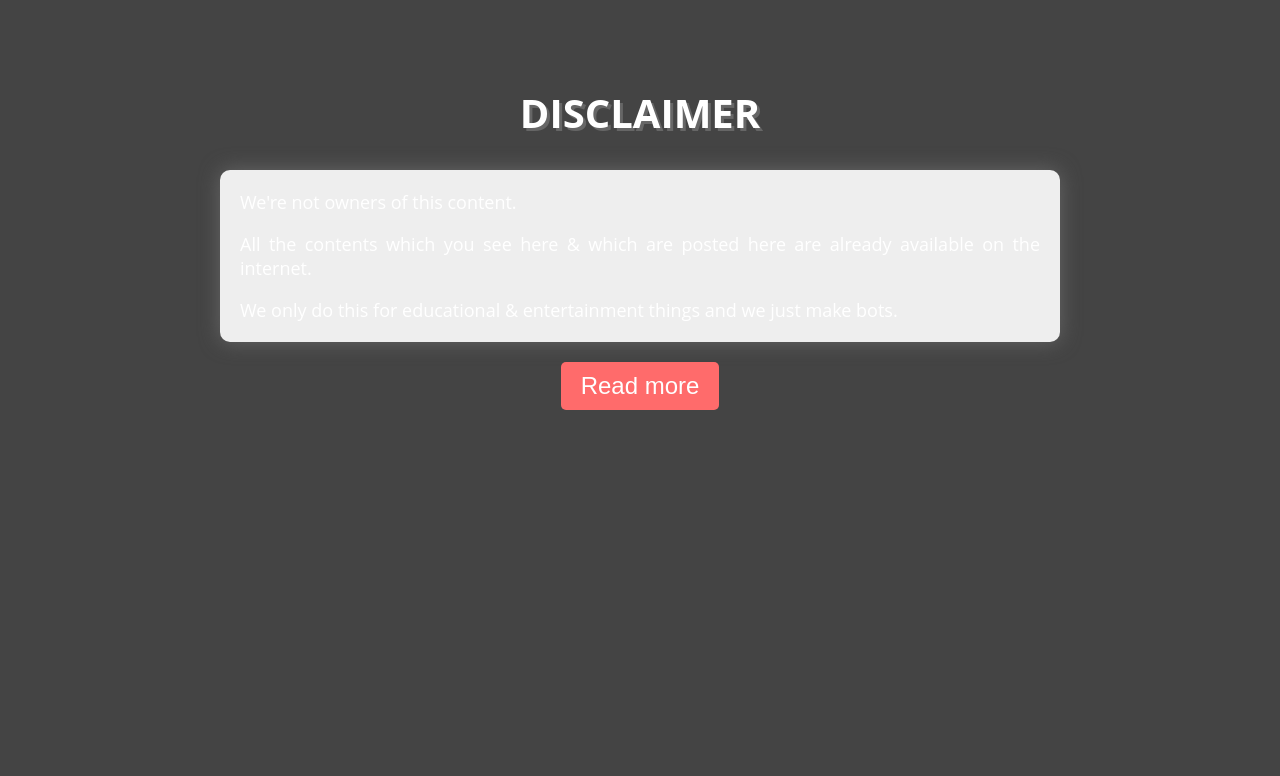
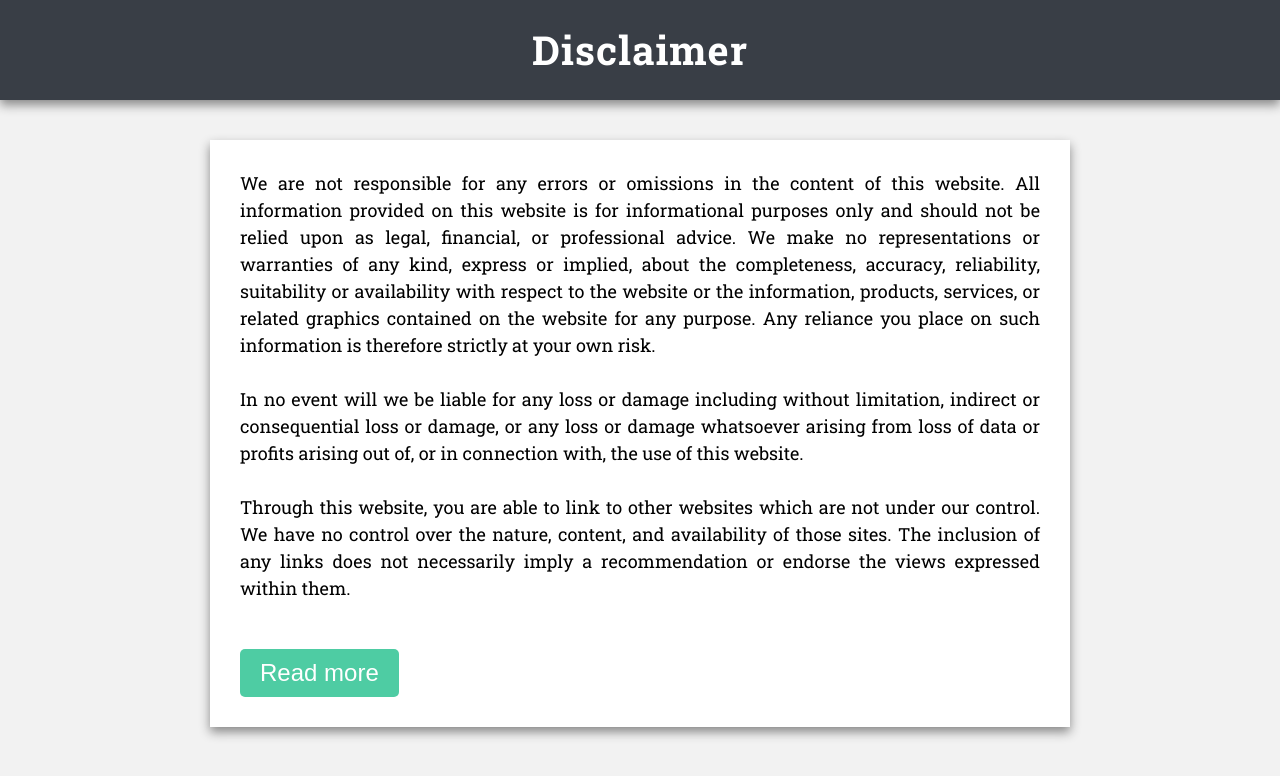
Before and after one commit to VigaBotsTrio12/renderwrbpage, a plain HTML site: page index.html in a window 1280 px wide. Drawn offline with Linux system fonts and the light colour scheme.

Commit message:
Update index.html

```diff
--- a/index.html
+++ b/index.html
@@ -1,71 +1,74 @@
 <!DOCTYPE html>
 <html>
 <head>
+	<meta charset="UTF-8">
+	<meta name="viewport" content="width=device-width, initial-scale=1.0">
 	<title>Disclaimer</title>
+	<link href="https://fonts.googleapis.com/css2?family=Roboto+Slab:wght@400;700&display=swap" rel="stylesheet">
 	<style>
 		body {
-			background-color: #444;
+			font-family: 'Roboto Slab', serif;
+			font-size: 18px;
+			line-height: 1.5;
+			margin: 0;
+			padding: 0;
+			background-color: #f2f2f2;
+		}
+
+		header {
+			background-color: #393E46;
 			color: white;
-			font-family: 'Open Sans', sans-serif;
-			font-size: 18px;
-			padding: 50px;
+			padding: 20px;
 			text-align: center;
+			box-shadow: 0px 5px 10px #888;
 		}
+
 		h1 {
 			font-size: 40px;
-			margin-bottom: 30px;
-			text-shadow: 3px 3px #666;
+			margin: 0;
+			font-weight: 700;
+			letter-spacing: 1px;
 		}
-		.disclaimer {
-			background-color: #eee;
-			border-radius: 10px;
-			box-shadow: 0px 0px 20px #666;
-			margin: 0 auto;
+
+		main {
+			margin: 40px auto;
+			padding: 30px;
+			background-color: #fff;
+			box-shadow: 0px 5px 10px #888;
 			max-width: 800px;
-			padding: 20px;
+		}
+
+		p {
+			margin: 0 0 1.5em 0;
 			text-align: justify;
-			width: 90%;
 		}
-		.disclaimer p:first-child {
-			margin-top: 0;
-		}
-		.disclaimer p:last-child {
-			margin-bottom: 0;
-		}
-		.btn {
-			background-color: #ff6b6b;
+
+		button {
+			background-color: #4ecca3;
 			border: none;
 			border-radius: 5px;
 			color: white;
 			cursor: pointer;
 			font-size: 24px;
-			margin-top: 20px;
 			padding: 10px 20px;
 			transition: all 0.3s ease;
+			margin-top: 20px;
 		}
-		.btn:hover {
-			background-color: #ff5050;
+
+		button:hover {
+			background-color: #3e8e7f;
 		}
 	</style>
-	<script>
-		console.log("Disclaimer page loaded.");
-	</script>
 </head>
 <body>
-	<h1>DISCLAIMER</h1>
-	<div class="disclaimer">
-		<p>We're not owners of this content.</p>
-		<p>All the contents which you see here & which are posted here are already available on the internet.</p>
-		<p>We only do this for educational & entertainment things and we just make bots.</p>
-	</div>
-	<button class="btn" onclick="alert('Thanks for reading our disclaimer!')">Read more</button>
-	<script>
-		const disclaimer = document.querySelector('.disclaimer');
-		disclaimer.addEventListener('click', () => {
-			disclaimer.style.background = '#ddd';
-			disclaimer.style.color = '#444';
-			console.log("Disclaimer clicked.");
-		});
-	</script>
+	<header>
+		<h1>Disclaimer</h1>
+	</header>
+	<main>
+		<p>We are not responsible for any errors or omissions in the content of this website. All information provided on this website is for informational purposes only and should not be relied upon as legal, financial, or professional advice. We make no representations or warranties of any kind, express or implied, about the completeness, accuracy, reliability, suitability or availability with respect to the website or the information, products, services, or related graphics contained on the website for any purpose. Any reliance you place on such information is therefore strictly at your own risk.</p>
+		<p>In no event will we be liable for any loss or damage including without limitation, indirect or consequential loss or damage, or any loss or damage whatsoever arising from loss of data or profits arising out of, or in connection with, the use of this website.</p>
+		<p>Through this website, you are able to link to other websites which are not under our control. We have no control over the nature, content, and availability of those sites. The inclusion of any links does not necessarily imply a recommendation or endorse the views expressed within them.</p>
+		<button onclick="alert('Thank you for reading our disclaimer!')">Read more</button>
+	</main>
 </body>
 </html>
```
